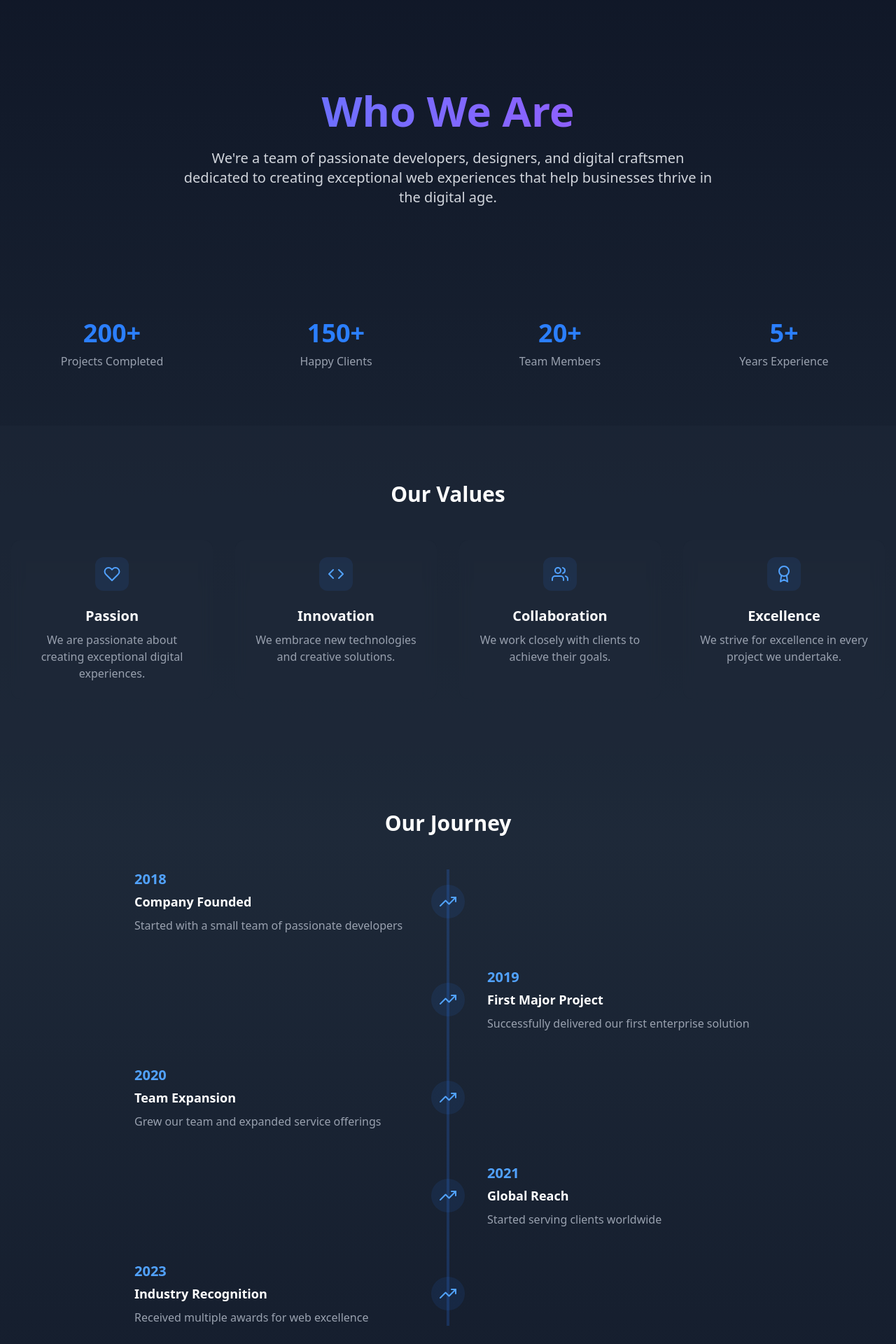
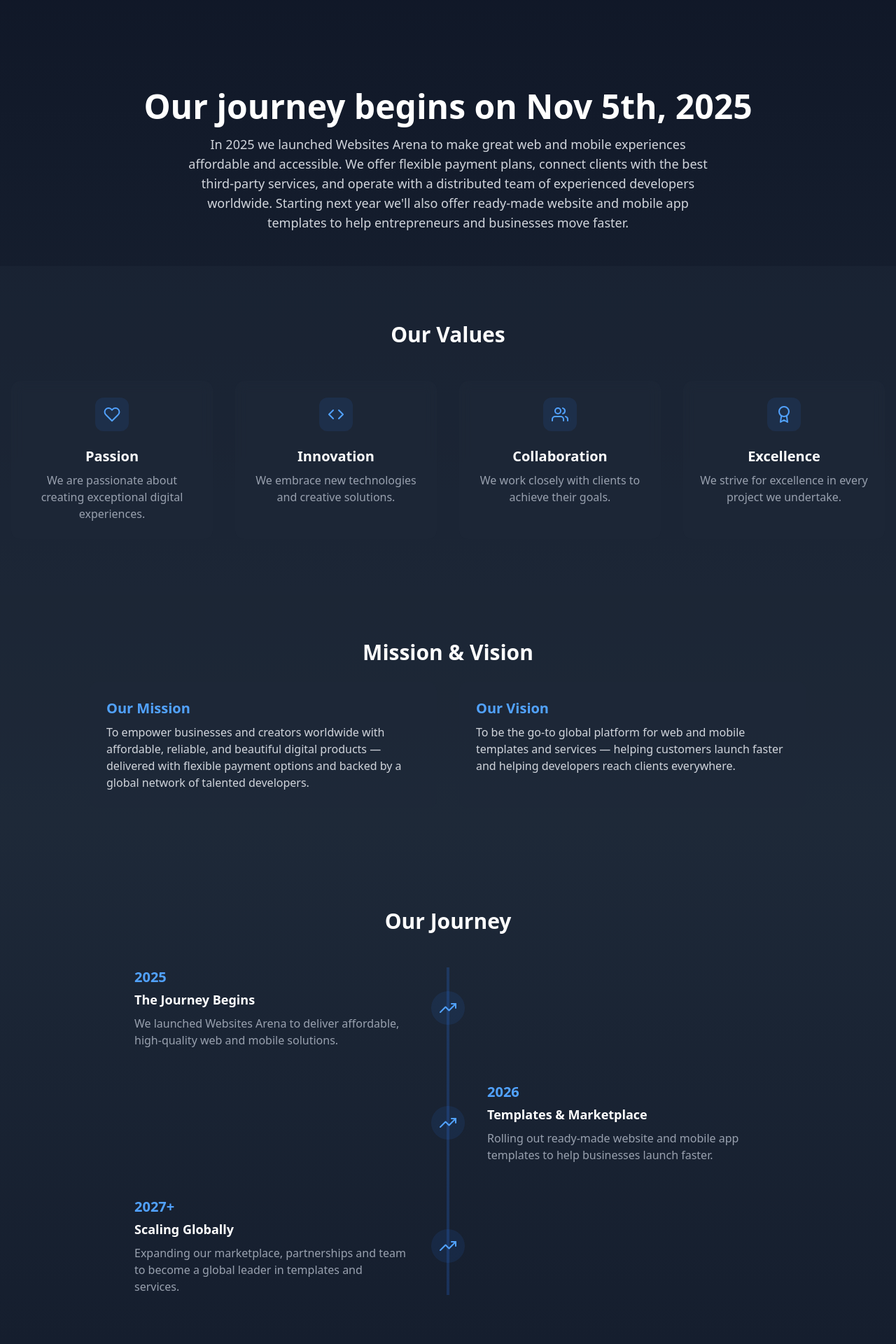
Before and after one commit to Thomas-Mwanzia/websitesarena-next, a Next.js app in the folder websitesarena/frontend-next/: page /about in a window 1280 px wide. Shown: the top 1920 px of the page at 70% size. Built offline with nearby package versions, Linux system fonts and the light colour scheme.

Commit message:
Added sitemap.xml route and updated about page and footer

```diff
--- a/websitesarena/frontend-next/src/app/about/page.jsx
+++ b/websitesarena/frontend-next/src/app/about/page.jsx
@@ -6,12 +6,7 @@
 import Head from 'next/head';
 
 
-const stats = [
-  { label: 'Projects Completed', value: '200+' },
-  { label: 'Happy Clients', value: '150+' },
-  { label: 'Team Members', value: '20+' },
-  { label: 'Years Experience', value: '5+' }
-];
+// Stats removed per content update — we use narrative mission/vision instead
 
 const values = [
   {
@@ -38,29 +33,19 @@
 
 const milestones = [
   {
-    year: '2018',
-    title: 'Company Founded',
-    description: 'Started with a small team of passionate developers'
+    year: '2025',
+    title: 'The Journey Begins',
+    description: 'We launched Websites Arena to deliver affordable, high‑quality web and mobile solutions.'
   },
   {
-    year: '2019',
-    title: 'First Major Project',
-    description: 'Successfully delivered our first enterprise solution'
+    year: '2026',
+    title: 'Templates & Marketplace',
+    description: 'Rolling out ready‑made website and mobile app templates to help businesses launch faster.'
   },
   {
-    year: '2020',
-    title: 'Team Expansion',
-    description: 'Grew our team and expanded service offerings'
-  },
-  {
-    year: '2021',
-    title: 'Global Reach',
-    description: 'Started serving clients worldwide'
-  },
-  {
-    year: '2023',
-    title: 'Industry Recognition',
-    description: 'Received multiple awards for web excellence'
+    year: '2027+',
+    title: 'Scaling Globally',
+    description: 'Expanding our marketplace, partnerships and team to become a global leader in templates and services.'
   }
 ];
 
@@ -76,46 +61,28 @@
       </Head>
 
       <div className="min-h-screen bg-gradient-to-b from-gray-900 via-gray-800 to-gray-900">
-        {/* Hero Section */}
-        <section className="pt-32 pb-20 px-4">
-          <div className="max-w-7xl mx-auto text-center">
+        {/* Hero — concise narrative */}
+        <section className="pt-32 pb-12 px-4">
+          <div className="max-w-4xl mx-auto text-center">
             <motion.h1
               initial={{ opacity: 0, y: 20 }}
               animate={{ opacity: 1, y: 0 }}
-              className="text-5xl md:text-6xl font-bold bg-clip-text text-transparent bg-gradient-to-r from-blue-500 to-purple-500 mb-6"
+              className="text-4xl md:text-5xl font-bold text-white mb-4"
             >
-              Who We Are
+              Our journey begins on Nov 5th, 2025
             </motion.h1>
             <motion.p
               initial={{ opacity: 0, y: 20 }}
               animate={{ opacity: 1, y: 0 }}
-              transition={{ delay: 0.2 }}
-              className="text-xl text-gray-300 max-w-3xl mx-auto"
+              transition={{ delay: 0.15 }}
+              className="text-lg text-gray-300 max-w-3xl mx-auto"
             >
-              We're a team of passionate developers, designers, and digital craftsmen dedicated to
-              creating exceptional web experiences that help businesses thrive in the digital age.
+              In 2025 we launched Websites Arena to make great web and mobile experiences affordable
+              and accessible. We offer flexible payment plans, connect clients with the best third‑party
+              services, and operate with a distributed team of experienced developers worldwide.
+              Starting next year we'll also offer ready‑made website and mobile app templates to help
+              entrepreneurs and businesses move faster.
             </motion.p>
-          </div>
-        </section>
-
-        {/* Stats Section */}
-        <section className="py-20 px-4">
-          <div className="max-w-7xl mx-auto">
-            <div className="grid grid-cols-2 md:grid-cols-4 gap-8">
-              {stats.map((stat, index) => (
-                <motion.div
-                  key={stat.label}
-                  initial={{ opacity: 0, y: 20 }}
-                  whileInView={{ opacity: 1, y: 0 }}
-                  viewport={{ once: true }}
-                  transition={{ delay: index * 0.1 }}
-                  className="text-center"
-                >
-                  <div className="text-4xl font-bold text-blue-500 mb-2">{stat.value}</div>
-                  <div className="text-gray-400">{stat.label}</div>
-                </motion.div>
-              ))}
-            </div>
           </div>
         </section>
 
@@ -147,6 +114,47 @@
                   <p className="text-gray-400">{value.description}</p>
                 </motion.div>
               ))}
+            </div>
+          </div>
+        </section>
+
+        {/* Mission & Vision */}
+        <section className="py-16 px-4 bg-gray-800/40">
+          <div className="max-w-5xl mx-auto">
+            <motion.h2
+              initial={{ opacity: 0, y: 20 }}
+              whileInView={{ opacity: 1, y: 0 }}
+              viewport={{ once: true }}
+              className="text-3xl font-bold text-white text-center mb-6"
+            >
+              Mission & Vision
+            </motion.h2>
+            <div className="grid grid-cols-1 md:grid-cols-2 gap-8">
+              <motion.div
+                initial={{ opacity: 0, y: 10 }}
+                whileInView={{ opacity: 1, y: 0 }}
+                viewport={{ once: true }}
+                className="bg-gray-800/50 rounded-xl p-6"
+              >
+                <h3 className="text-xl font-semibold text-blue-400 mb-2">Our Mission</h3>
+                <p className="text-gray-300">
+                  To empower businesses and creators worldwide with affordable, reliable, and
+                  beautiful digital products — delivered with flexible payment options and backed by
+                  a global network of talented developers.
+                </p>
+              </motion.div>
+              <motion.div
+                initial={{ opacity: 0, y: 10 }}
+                whileInView={{ opacity: 1, y: 0 }}
+                viewport={{ once: true }}
+                className="bg-gray-800/50 rounded-xl p-6"
+              >
+                <h3 className="text-xl font-semibold text-blue-400 mb-2">Our Vision</h3>
+                <p className="text-gray-300">
+                  To be the go‑to global platform for web and mobile templates and services — helping
+                  customers launch faster and helping developers reach clients everywhere.
+                </p>
+              </motion.div>
             </div>
           </div>
         </section>
@@ -211,7 +219,7 @@
                   whileHover={{ scale: 1.05 }}
                   whileTap={{ scale: 0.95 }}
                   className="bg-blue-500 hover:bg-blue-600 text-white px-8 py-3 rounded-full font-semibold inline-flex items-center space-x-2 transition-colors duration-300"
-                  onClick={() => window.location.href = '/book-service'}
+                  onClick={() => window.location.href = '/contact'}
                 >
                   <span>Start Your Project</span>
                   <FiTarget className="w-5 h-5" />
--- a/websitesarena/frontend-next/src/app/sitemap.xml/route.js
+++ b/websitesarena/frontend-next/src/app/sitemap.xml/route.js
@@ -5,7 +5,6 @@
   const staticRoutes = [
     '',
     'web-development',
-    'book-service',
     'contact',
     'about',
     'pastprojects',
--- a/websitesarena/frontend-next/src/components/Footer.jsx
+++ b/websitesarena/frontend-next/src/components/Footer.jsx
@@ -73,7 +73,6 @@
                 { href: '/', text: 'Home' },
                 { href: '/about', text: 'About Us' },
                 { href: '/projects', text: 'Past Projects' },
-                { href: '/book-service', text: 'Book Service' },
                 { href: '/careers', text: 'Careers' },
               ].map((link) => (
                 <li key={link.text}>
```
